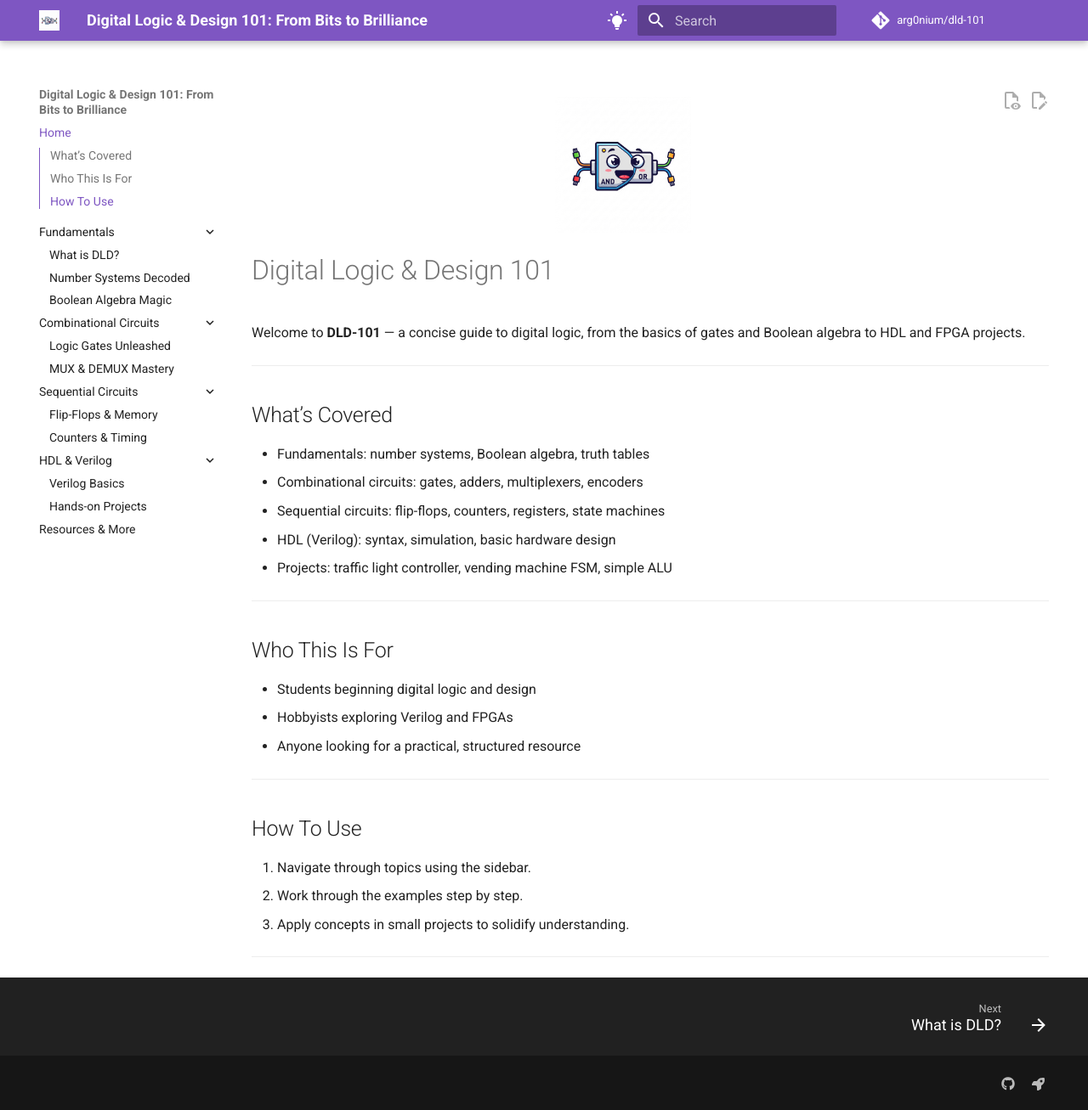
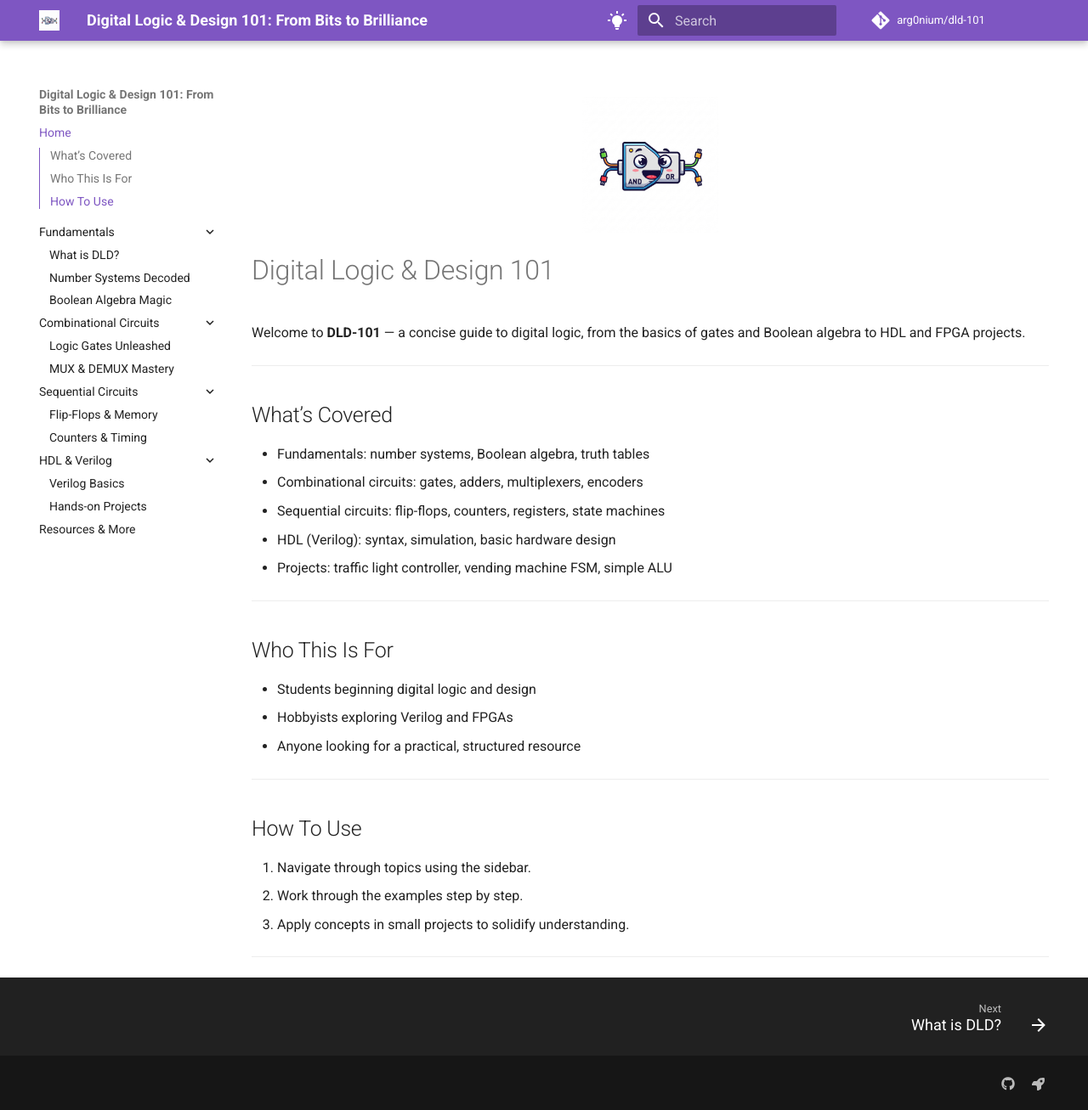
Before and after one commit to arg0nium/dld-101, an MkDocs documentation site: the page built from docs/index.md, in a window 1280 px wide and 1307 px high. Shown: the whole window at 85% size. Built offline with MkDocs 1.6.1 and Material for MkDocs 9.7.7, drawn with Linux system fonts in a browser that asks for light colours; comment, search, counter and statistics services are not loaded.

Commit message:
Update mkdocs.yml

```diff
--- a/mkdocs.yml
+++ b/mkdocs.yml
@@ -37,9 +37,7 @@
     - navigation.top
     - navigation.footer
     - header.autohide
-    - content.action.edit
-    - content.action.view
-    - content.action.repo
+
 
 
 nav:
@@ -76,7 +74,8 @@
     © 2025 wireoverflow • Crafted with care •
     <a href="#__consent">Cookie Settings</a> •
     Made with <a href="https://squidfunk.github.io/mkdocs-material/">Material for MkDocs</a>
-
+  font:
+    code: Roboto Mono
 
 markdown_extensions:
   - admonition
```
